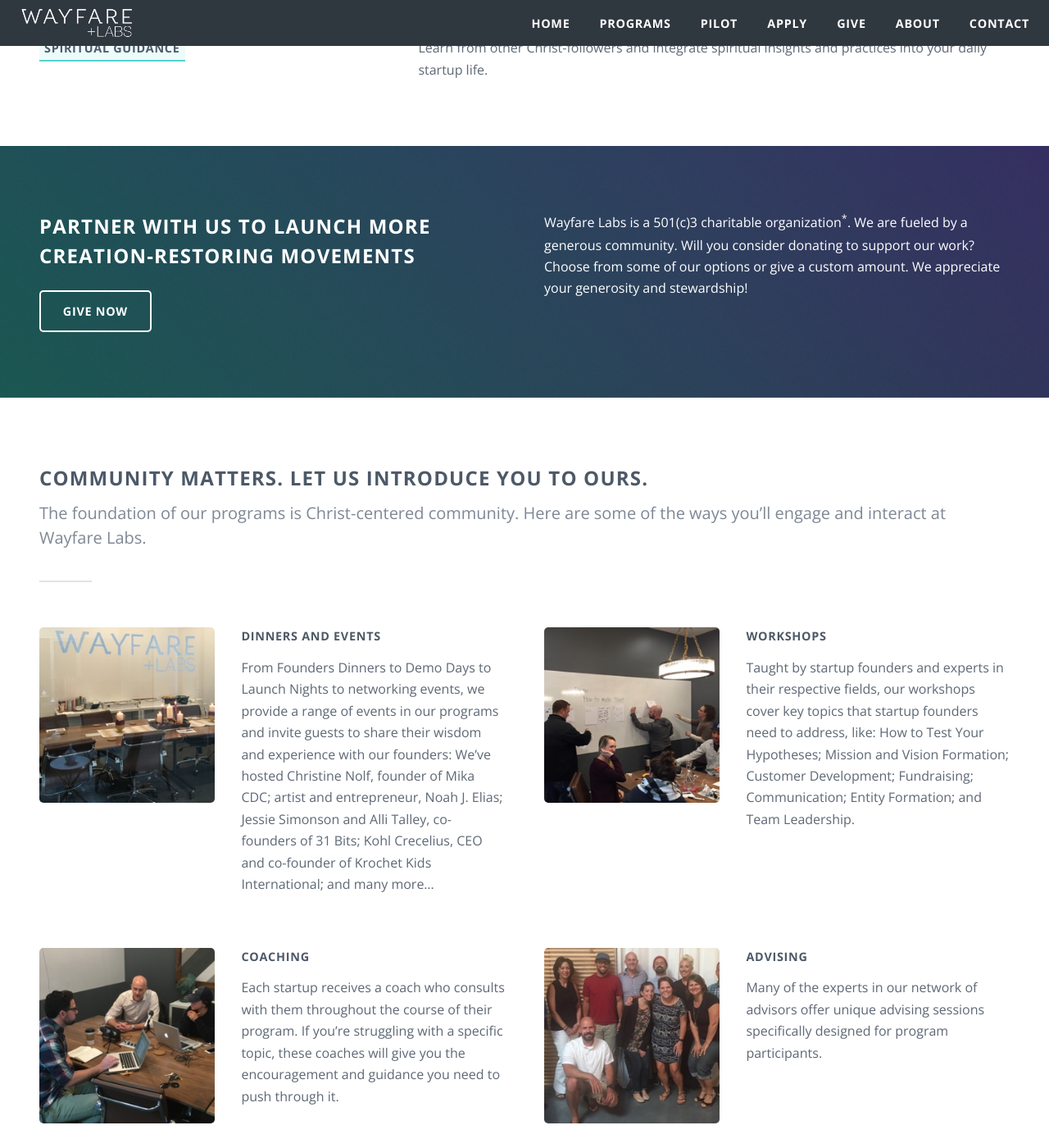
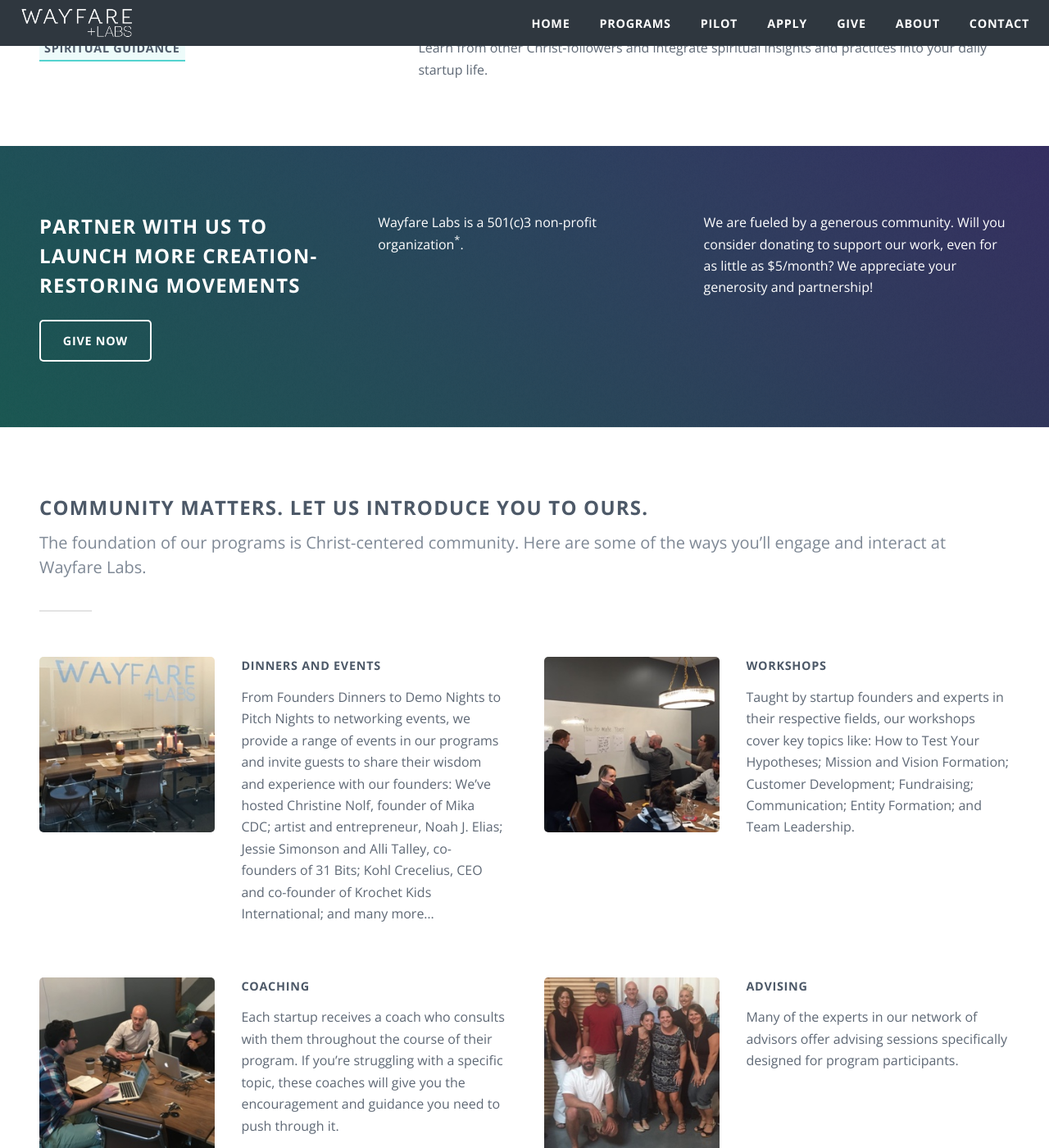
Before and after one commit to wayfareio/wayfarelabs.org, a Jekyll site: the page built from index.markdown, in a window 1280 px wide and 1400 px high, scrolled down 949 px. Shown: the whole window at 82% size. Built offline with Jekyll 4.4.1, drawn with Linux system fonts in a browser that asks for light colours; comment, search, counter and statistics services are not loaded; some of the changed text lies outside the part shown.

Commit message:
Updated Index

```diff
--- a/index.markdown
+++ b/index.markdown
@@ -24,17 +24,16 @@
       and practices into your daily startup life.
 cta:
   title: Partner with us to launch more creation-restoring movements
-  description: Wayfare Labs is a 501(c)3 charitable organization<sup>*</sup>. We are
-    fueled by a generous community. Will you consider donating to support our work?
-    Choose from some of our options or give a custom amount. We appreciate your generosity
-    and stewardship!
+  description: "Wayfare Labs is a 501(c)3 non-profit organization<sup>\\*</sup>. \n\nWe
+    are fueled by a generous community. Will you consider donating to support our
+    work, even for as little as $5/month? We appreciate your generosity and partnership!"
 features:
   title: Community Matters. Let Us Introduce You to Ours.
   description: The foundation of our programs is Christ-centered community. Here are
     some of the ways you'll engage and interact at Wayfare Labs.
   list:
   - title: Dinners and Events
-    description: 'From Founders Dinners to Demo Days to Launch Nights to networking
+    description: 'From Founders Dinners to Demo Nights to Pitch Nights to networking
       events, we provide a range of events in our programs and invite guests to share
       their wisdom and experience with our founders: We''ve hosted Christine Nolf,
       founder of Mika CDC; artist and entrepreneur, Noah J. Elias; Jessie Simonson
@@ -44,9 +43,9 @@
     at2x_image: "/uploads/dinners@2x.jpg"
   - title: Workshops
     description: 'Taught by startup founders and experts in their respective fields,
-      our workshops cover key topics that startup founders need to address, like:
-      How to Test Your Hypotheses; Mission and Vision Formation; Customer Development;
-      Fundraising; Communication; Entity Formation; and Team Leadership.'
+      our workshops cover key topics like: How to Test Your Hypotheses; Mission and
+      Vision Formation; Customer Development; Fundraising; Communication; Entity Formation;
+      and Team Leadership.'
     image: "/uploads/workshops.jpg"
     at2x_image: "/uploads/workshops@2x.jpg"
   - title: Coaching
@@ -56,8 +55,8 @@
     image: "/uploads/coaching.jpg"
     at2x_image: "/uploads/coaching@2x.jpg"
   - title: Advising
-    description: Many of the experts in our network of advisors offer unique advising
-      sessions specifically designed for program participants.
+    description: Many of the experts in our network of advisors offer advising sessions
+      specifically designed for program participants.
     image: "/uploads/advising.jpg"
     at2x_image: "/uploads/advising@2x.jpg"
 ---
```
Also changed, not shown: other parts of index.markdown (+4 -4 lines).
